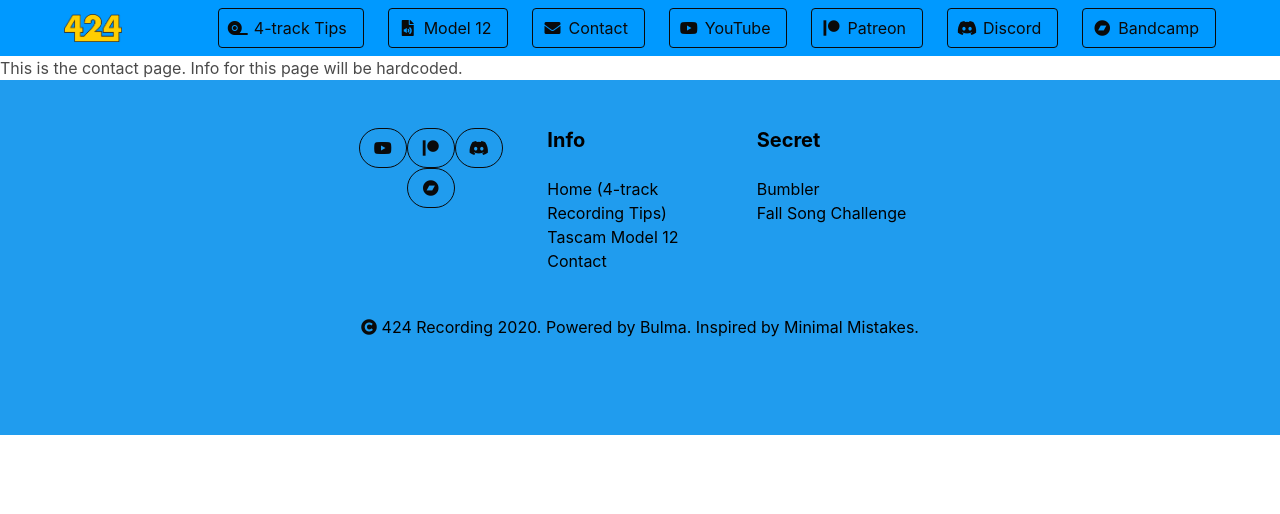
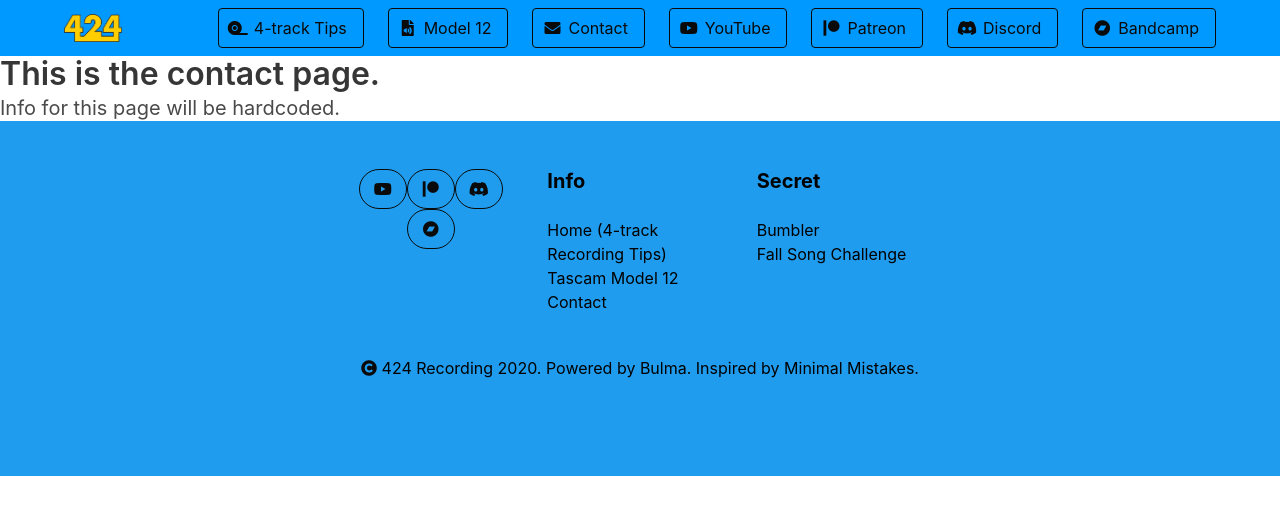
Before and after one commit to MikeParish/424-vue-app, a Vue app: page /contact in a window 1280 px wide. Shown: the top 514 px of the page. Built offline with nearby package versions, Linux system fonts and the light colour scheme.

Commit message:
housekeeping

```diff
--- a/src/components/GearCard.vue
+++ b/src/components/GearCard.vue
@@ -77,19 +77,15 @@ export default {
     outbounderZ(link) {
       console.log('Hey, z clicked')
       console.log(link + ' this is the clicked link')
-      //getOutboundLink(link)
-      //return false;
     },
     outbounderA(link) {
       console.log('Hey, a clicked')
       console.log(link + ' this is the clicked link')
-      //getOutboundLink(link)
-      //return false;
     }
   }
 }
 </script>
 
-<!-- Add "scoped" attribute to limit CSS to this component only -->
+<!-- Adding "scoped" attribute limits CSS to a component -->
 <style scoped>
 </style>
--- a/src/views/Contact.vue
+++ b/src/views/Contact.vue
@@ -1,6 +1,6 @@
 <template>
-  <!-- About.vue is loaded and displayed by vue router -->
   <div class="contact">
-    <h1>This is the contact page. Info for this page will be hardcoded.</h1>
+    <h1 class="title">This is the contact page.</h1>
+    <h1 class="subtitle">Info for this page will be hardcoded.</h1>
   </div>
 </template>
```
Also changed, not shown: src/components/VideoCard.vue (+4 -6 lines), src/services/GearService.js (+4 -9 lines), src/views/Home.vue (+3 -10 lines), src/views/Tascam-Model-12.vue (+3 -13 lines), src/assets/11-rca.jpg (deleted).
